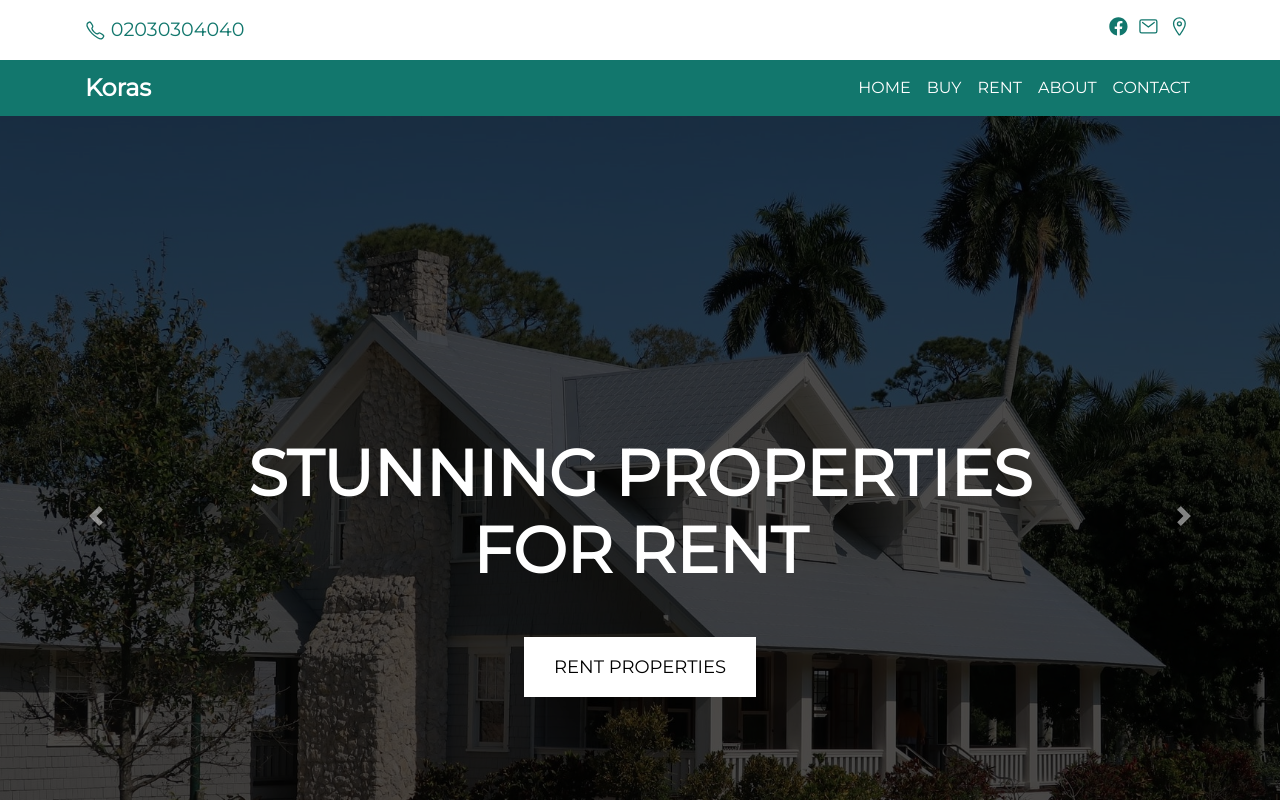
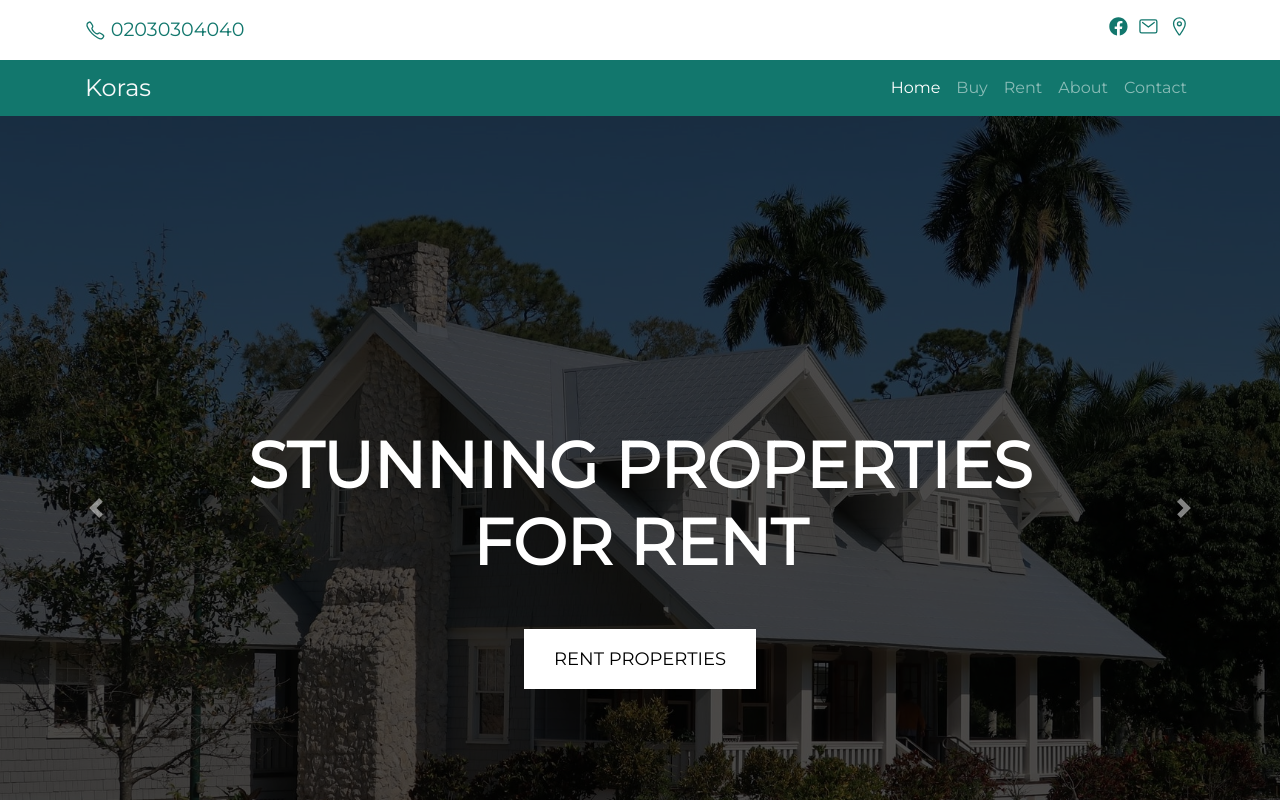
Before and after one commit to Ionut-Cora/koras-estates-agency, a React (Create React App) app: page /#/ in a window 1280 px wide. Shown: the top 800 px of the page. Built offline with nearby package versions, Linux system fonts and the light colour scheme.

Commit message:
navbar style fixed

```diff
--- a/src/components/Header/Header.css
+++ b/src/components/Header/Header.css
@@ -1,37 +1,9 @@
 
 #top-nav {
     background-color: #12776d;
-}
-
-.navi {
-    min-height: 2.5rem;
+    z-index: 100;
 }
 
 #logo {
-    margin-right: 63%;
-    font-weight: bold;
-    color: #fff;
-    text-decoration: none;
     font-size: 1.5rem;
 }
-
-#logo:hover {
-    color: #dddddd;
-}
-
-.nav-links {
-    color: #fff;
-    margin: 0.5rem;
-    text-transform: uppercase;
-}
-
-.nav-links:hover {
-    color: #dddddd;
-    text-decoration: none;
-}
-
-@media only screen and (max-width: 600px) {
-    #logo {
-        margin-right: 0;
-    }
-}
--- a/src/components/Header/Header.jsx
+++ b/src/components/Header/Header.jsx
@@ -1,28 +1,27 @@
 import React from 'react';
-import { Navbar, Nav } from 'react-bootstrap';
 import { Link } from 'react-router-dom';
+import Container from 'react-bootstrap/Container';
+import Nav from 'react-bootstrap/Nav';
+import Navbar from 'react-bootstrap/Navbar';
 import './Header.css';
 
 function Header() {
-
     return(
-            <div className="full-navi">
-                <Navbar id="top-nav" expand="lg">
-                    <div className="navi container d-flex">
-                        <Link to="/" id="logo">Koras</Link>
+        <Navbar className='position-absolute w-100' id="top-nav" variant='dark' expand="lg">
+            <Container>
+                <Link to="/" className="text-light text-decoration-none" id="logo">Koras</Link>
                 <Navbar.Toggle aria-controls="basic-navbar-nav" />
-                        <Navbar.Collapse id="basic-navbar-nav">
-                            <Nav className="mr-auto">
-                                <Link className="nav-links" to="/">Home</Link>
-                                <Link className="nav-links" to="/buy">Buy</Link>
-                                <Link className="nav-links" to="/rent">Rent</Link>
-                                <Link className="nav-links" to="/about">About</Link>
-                                <Link className="nav-links" to="/contact">Contact</Link>
+                <Navbar.Collapse className='justify-content-end' id="basic-navbar-nav">
+                    <Nav>
+                        <Link className="nav-link active" to="/">Home</Link>
+                        <Link className="nav-link" to="/buy">Buy</Link>
+                        <Link className="nav-link" to="/rent">Rent</Link>
+                        <Link className="nav-link" to="/about">About</Link>
+                        <Link className="nav-link" to="/contact">Contact</Link>
                     </Nav>
                 </Navbar.Collapse>
-                    </div>
+            </Container>
         </Navbar>
-            </div>
     )
 }
 
--- a/src/pages/Home/Home.jsx
+++ b/src/pages/Home/Home.jsx
@@ -15,7 +15,7 @@ function Home() {
     return(
         <div className="head-div">
             <Layout>
-                <Carousel>
+                <Carousel className='mt-5'>
                     <Carousel.Item>
                         <img
                         className="head-img d-block w-100"
```
Lines whose indentation alone changed are shown as unchanged.
